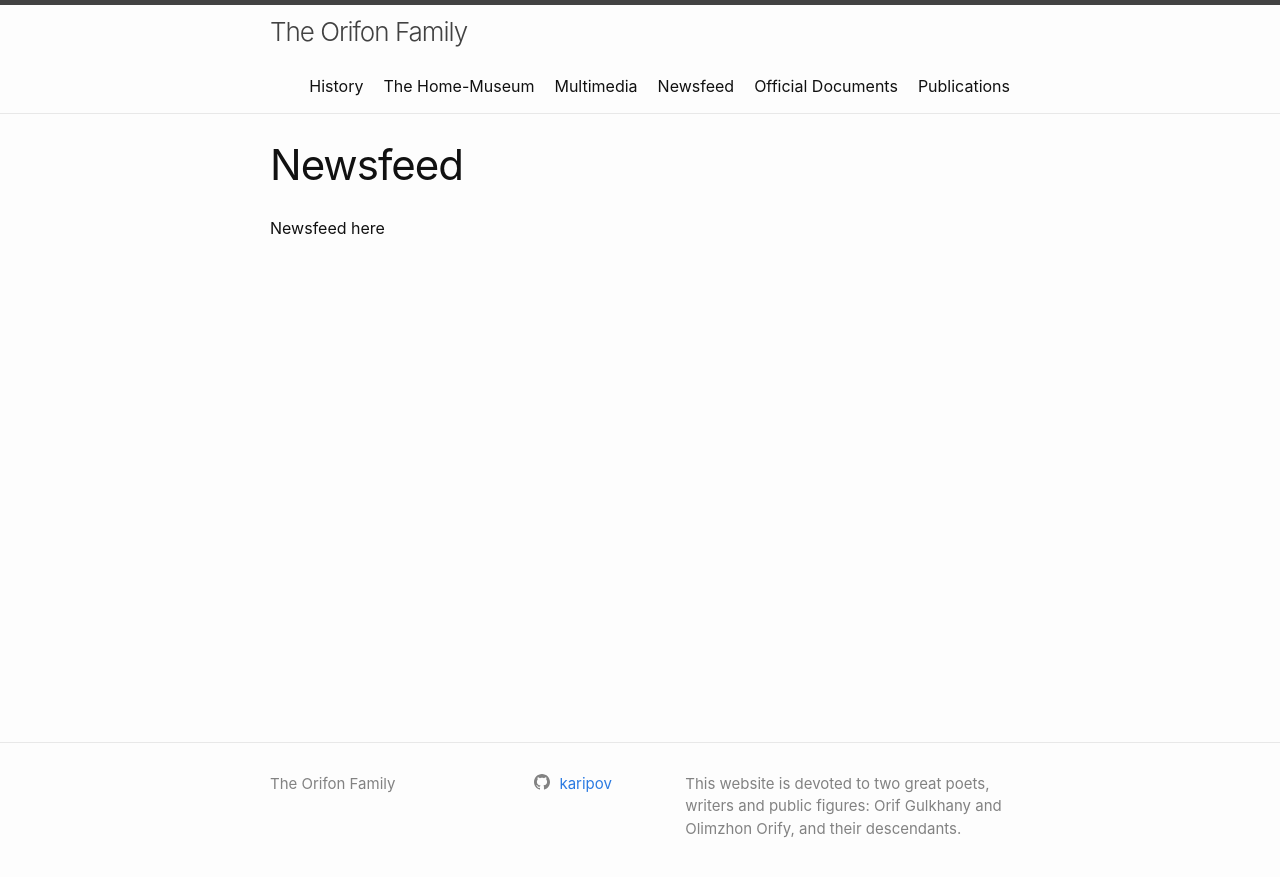
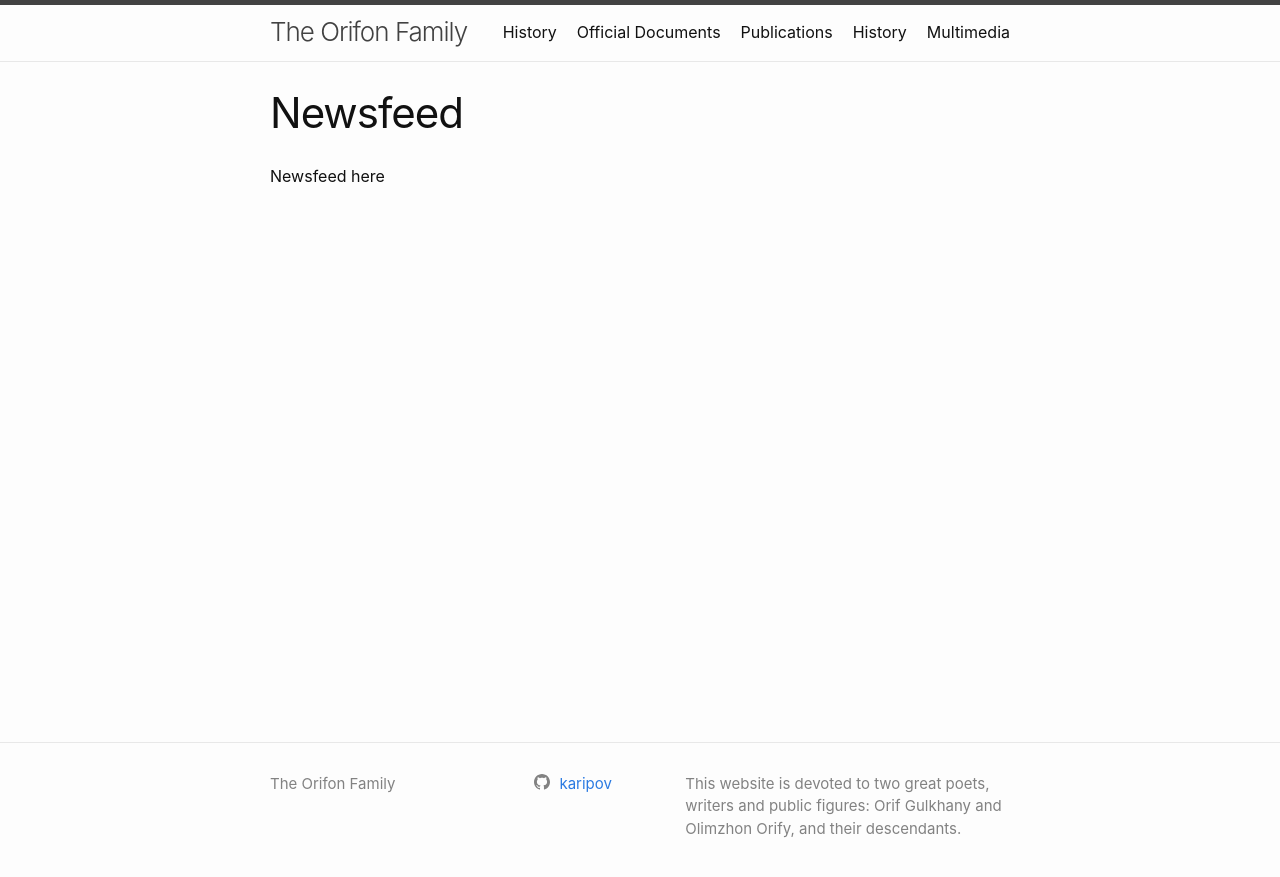
Before and after one commit to karipov/orifon, a Jekyll site: the page built from newsfeed.md, in a window 1280 px wide. Shown: the top 877 px of the page. Built offline with Jekyll 4.4.1, drawn with Linux system fonts in a browser that asks for light colours; part of the change alters nothing that is shown.

```diff
--- a/_config.yml
+++ b/_config.yml
@@ -1,26 +1,13 @@
-# Welcome to Jekyll!
-#
-# This config file is meant for settings that affect your whole blog, values
-# which you are expected to set up once and rarely edit after that. If you find
-# yourself editing this file very often, consider using Jekyll's data files
-# feature for the data you need to update frequently.
-#
-# For technical reasons, this file is *NOT* reloaded automatically when you use
-# 'bundle exec jekyll serve'. If you change this file, please restart the server process.
 
-# Site settings
-# These are used to personalize your new site. If you look in the HTML files,
-# you will see them accessed via {{ site.title }}, {{ site.email }}, and so on.
-# You can create any custom variable you would like, and they will be accessible
-# in the templates via {{ site.myvariable }}.
+# Sitewide variables
 title: The Orifon Family
 email: ""
 description: >- # this means to ignore newlines until "baseurl:"
   This website is devoted to two great poets, writers and public figures:
   Orif Gulkhany and Olimzhon Orify, and their descendants.
-baseurl: "" # the subpath of your site, e.g. /blog
-url: "" # the base hostname & protocol for your site, e.g. http://example.comb
-github_username:  karipov
+baseurl: ""
+url: "http://orifon.com"
+github_username: karipov
 
 # Build settings
 markdown: kramdown
@@ -28,14 +15,10 @@ theme: minima
 plugins:
   - jekyll-feed
 
-# Exclude from processing.
-# The following items will not be processed, by default. Create a custom list
-# to override the default setting.
-# exclude:
-#   - Gemfile
-#   - Gemfile.lock
-#   - node_modules
-#   - vendor/bundle/
-#   - vendor/cache/
-#   - vendor/gems/
-#   - vendor/ruby/
+# Header settings
+header_pages:
+  - history.md
+  - official_documents.md
+  - publications.md
+  - history.md
+  - multimedia.md
```
